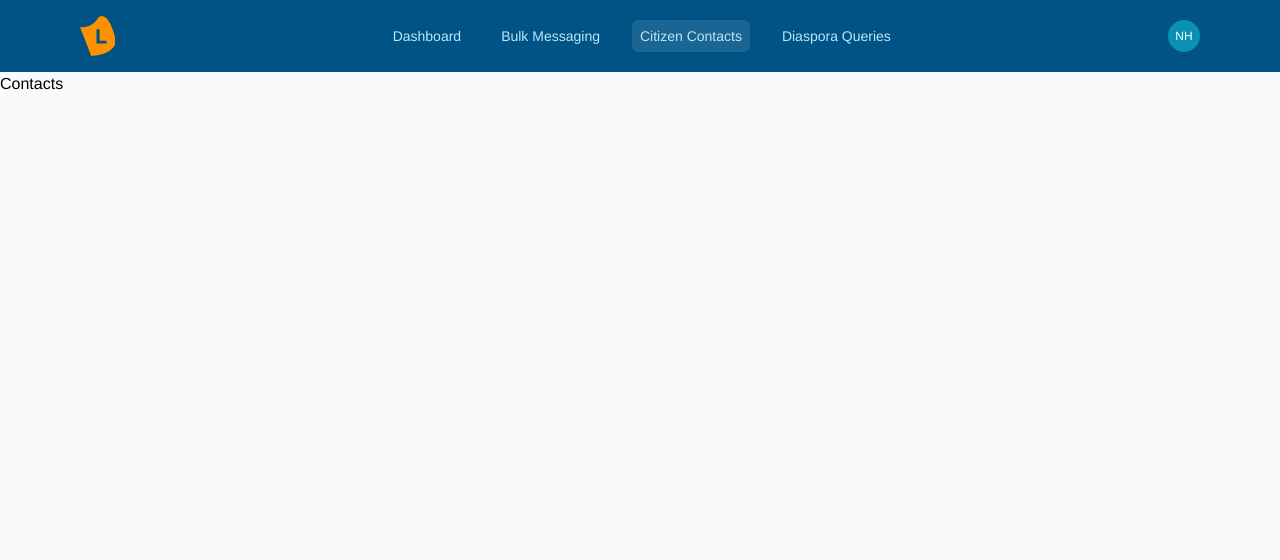
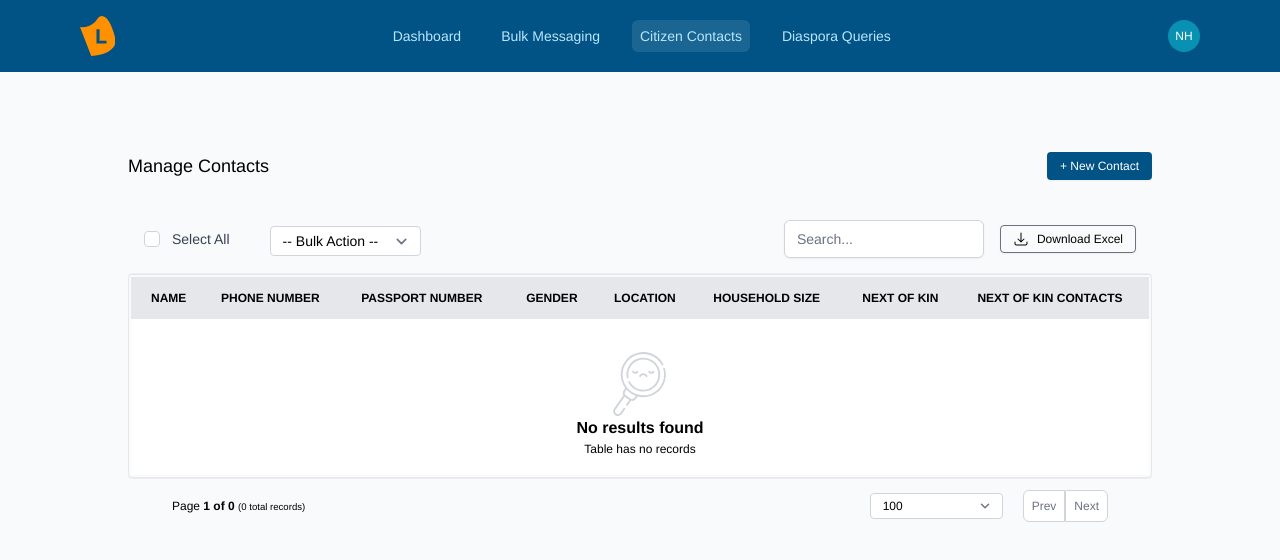
Before and after one commit to moseskamau338/dias-ui, a Vue app: page /contacts in a window 1280 px wide. Shown: the top 560 px of the page. Built offline with nearby package versions, Linux system fonts and the light colour scheme.

Commit message:
feat: Contact page design complete

```diff
--- a/src/components/Tables/TableLite.vue
+++ b/src/components/Tables/TableLite.vue
@@ -118,21 +118,17 @@
 
         </div>
   </div>
-
-    <ReconTableSettings v-if="settings" :columns="headers" @close="open_settings = !open_settings" :open="open_settings" />
-
 </template>
 
 <script>
 import {inject, toRef, ref, computed, watch, toRefs} from "vue";
 import { useTables } from "@/library/tables";
 import Empty from "@/components/elements/Empty.vue";
-import Paginator from "@/components/widgets/Tables/Pagination/Paginator.vue";
-import ReconTableSettings from "@/components/page/Recon/ReconTableSettings.vue";
+import Paginator from "@/components/Tables/Pagination/Paginator.vue";
 
 export default {
   name: "TableLite",
-  components: {ReconTableSettings, Paginator, Empty},
+  components: {Paginator, Empty},
   props:{
     loading:{default:false},
     settings: Boolean,
--- a/src/library/ThemeGenerator.js
+++ b/src/library/ThemeGenerator.js
@@ -55,11 +55,12 @@ export class ThemeGenerator{
         return {
           theme: (() => {
             switch(variant) {
-                case 'success': return 'border border-transparent text-white bg-brand-blue hover:bg-green-600 focus:ring-brand-blue';
+                case 'success': return 'border border-transparent text-white bg-green-600 hover:bg-green-600/90 focus:ring-green-600';
                 case 'danger' :return 'border border-transparent text-white bg-red-500 hover:bg-red-600 focus:ring-red-500';
                 case 'warning' : return 'border border-transparent text-white bg-orange-400 hover:bg-orange-500 focus:ring-orange-400';
                 case 'dark' : return 'border border-transparent text-white bg-churpy-dark hover:bg-churpy-dark/90 focus:ring-churpy-dark';
                 case 'secondary' : return 'bg-transparent hover:bg-gray-100 dark:hover:bg-churpy-night focus:ring-gray-400 border border-gray-500';
+                case 'primary': return 'border border-transparent text-white bg-brand-blue hover:bg-sky-600 focus:ring-sky-600';
                 default: return 'border border-transparent text-white bg-indigo-500 hover:bg-indigo-600 focus:ring-indigo-500';
             }
 
--- a/src/pages/Contacts.vue
+++ b/src/pages/Contacts.vue
@@ -1,11 +1,65 @@
 <template>
-<div>Contacts</div>
+    <div class="mx-[10%] mt-20">
+        <div class="flex justify-between items-center w-full">
+            <h2 class="text-lg font-medium">Manage Contacts</h2>
+            <CButton variant="primary">+ New Contact</CButton>
+        </div>
+      <TableLite :headers="contact_headers" :records="[]" class="mt-10">
+          <template #header>
+              <div class="flex items-center space-x-10">
+                  <div class="relative flex items-start">
+                    <div class="flex items-center h-5">
+                      <input id="selection" aria-describedby="selection-description" name="selection" type="checkbox" class="focus:ring-sky-500 h-4 w-4 text-sky-600 border-gray-300 rounded">
+                    </div>
+                    <div class="ml-3 text-sm">
+                      <label for="selection" class="font-medium text-gray-700">Select All</label>
+                    </div>
+                  </div>
+                  <select id="location" name="location" class="mt-1 block pl-3 pr-10 py-1 leading-none text-base border-gray-300 focus:outline-none focus:ring-sky-500 focus:border-sky-500 sm:text-sm rounded w-fit">
+                    <option>-- Bulk Action --</option>
+                    <option>Action 1</option>
+                    <option>Action 2</option>
+                    <option>Action 3</option>
+                  </select>
+              </div>
+          </template>
+          <template #actions>
+              <div class="flex items-center space-x-4">
+                    <div>
+                      <input type="text" name="search" id="search" class="shadow-sm focus:ring-indigo-500 focus:border-sky-500 block w-[200px] sm:text-sm border-gray-300 rounded-md" placeholder="Search...">
+                    </div>
+
+                  <CButton variant="secondary">
+                      <span>
+                          <svg xmlns="http://www.w3.org/2000/svg" viewBox="0 0 24 24" fill="currentColor" class="w-4 h-4 mr-2">
+                            <path fill-rule="evenodd" d="M12 2.25a.75.75 0 01.75.75v11.69l3.22-3.22a.75.75 0 111.06 1.06l-4.5 4.5a.75.75 0 01-1.06 0l-4.5-4.5a.75.75 0 111.06-1.06l3.22 3.22V3a.75.75 0 01.75-.75zm-9 13.5a.75.75 0 01.75.75v2.25a1.5 1.5 0 001.5 1.5h13.5a1.5 1.5 0 001.5-1.5V16.5a.75.75 0 011.5 0v2.25a3 3 0 01-3 3H5.25a3 3 0 01-3-3V16.5a.75.75 0 01.75-.75z" clip-rule="evenodd" />
+                          </svg>
+
+                      </span>
+                      <span>Download Excel</span>
+                  </CButton>
+              </div>
+          </template>
+      </TableLite>
+    </div>
 </template>
 
-<script>
-export default {
-    name: "Contacts"
-}
+<script setup>
+import TableLite from "@/components/Tables/TableLite.vue";
+import CButton from "@/components/elements/CButton.vue";
+import {ref} from "vue";
+
+const contact_headers = ref([
+    {key:'name'},
+    {key:'phone_number'},
+    {key:'passport_number'},
+    {key:'gender'},
+    {key:'location'},
+    {key:'household_size'},
+    {key:'next_of_kin'},
+    {key:'next_of_kin_contacts'},
+])
+
 </script>
 
 <style scoped>
```
